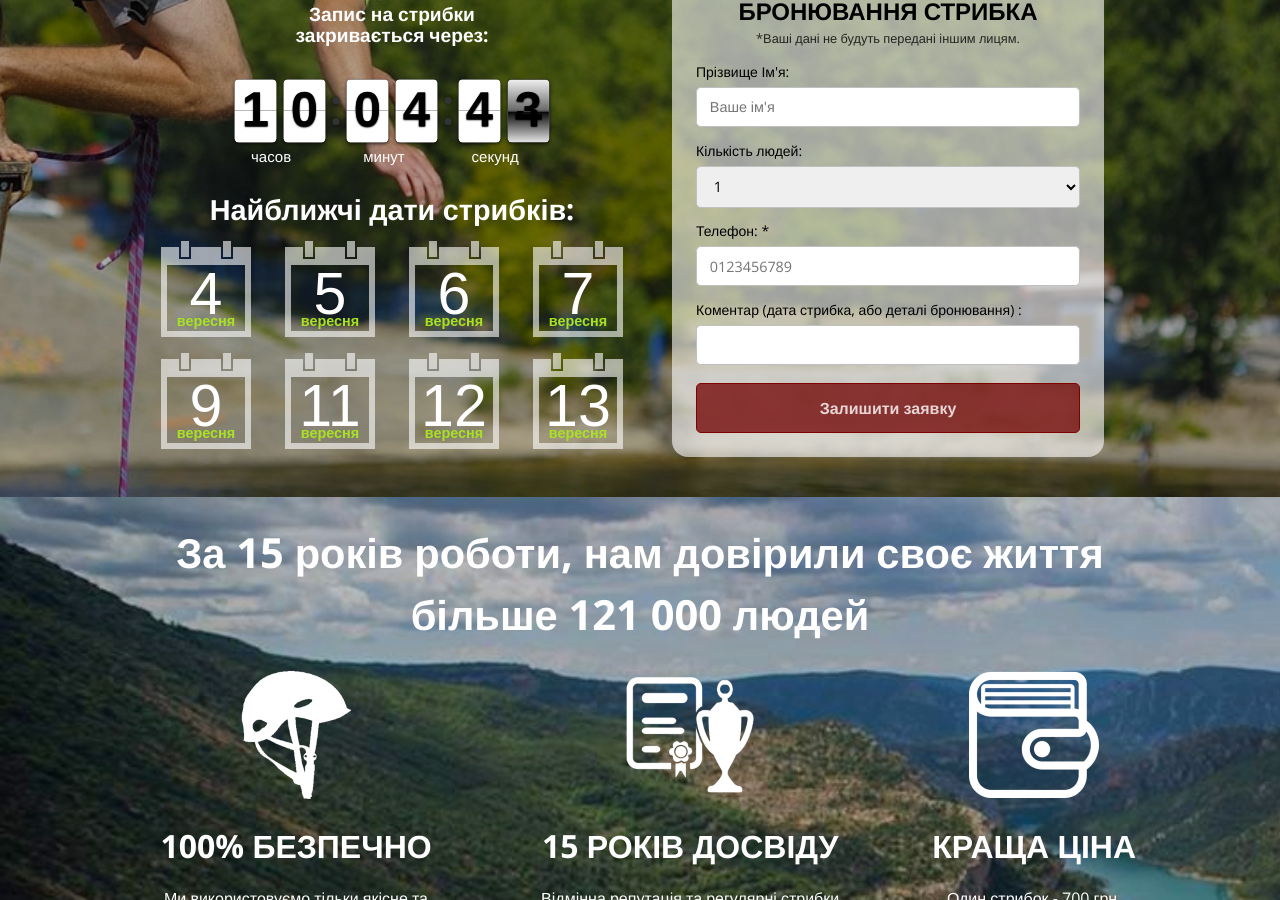
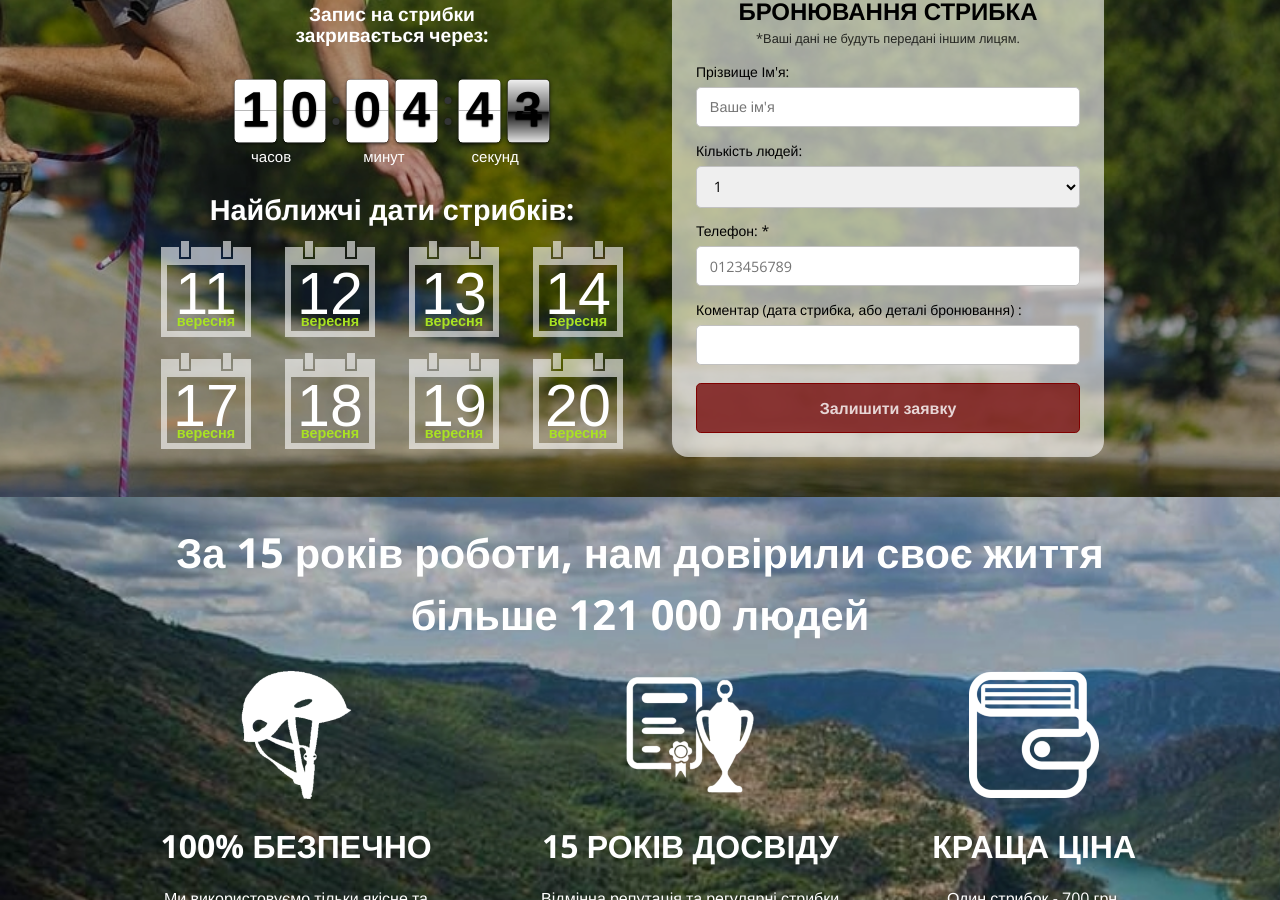
Before and after one commit to Andreyfilko/go-jump, a Jekyll site: the page built from index.md, in a window 1280 px wide and 900 px high, scrolled down 499 px. Built offline with Jekyll 4.4.1, drawn with Linux system fonts in a browser that asks for light colours; some web fonts are replaced; some of the changed text lies outside the part shown.

Commit message:
Update _config.yml

```diff
--- a/_config.yml
+++ b/_config.yml
@@ -35,11 +35,11 @@ google_analytics:
 theme: jekyll-theme-cayman
 
 dates:
-  - 2024-09-04
-  - 2024-09-05
-  - 2024-09-06
-  - 2024-09-07
-  - 2024-09-09
   - 2024-09-11
   - 2024-09-12
   - 2024-09-13
+  - 2024-09-14
+  - 2024-09-17
+  - 2024-09-18
+  - 2024-09-19
+  - 2024-09-20
```
